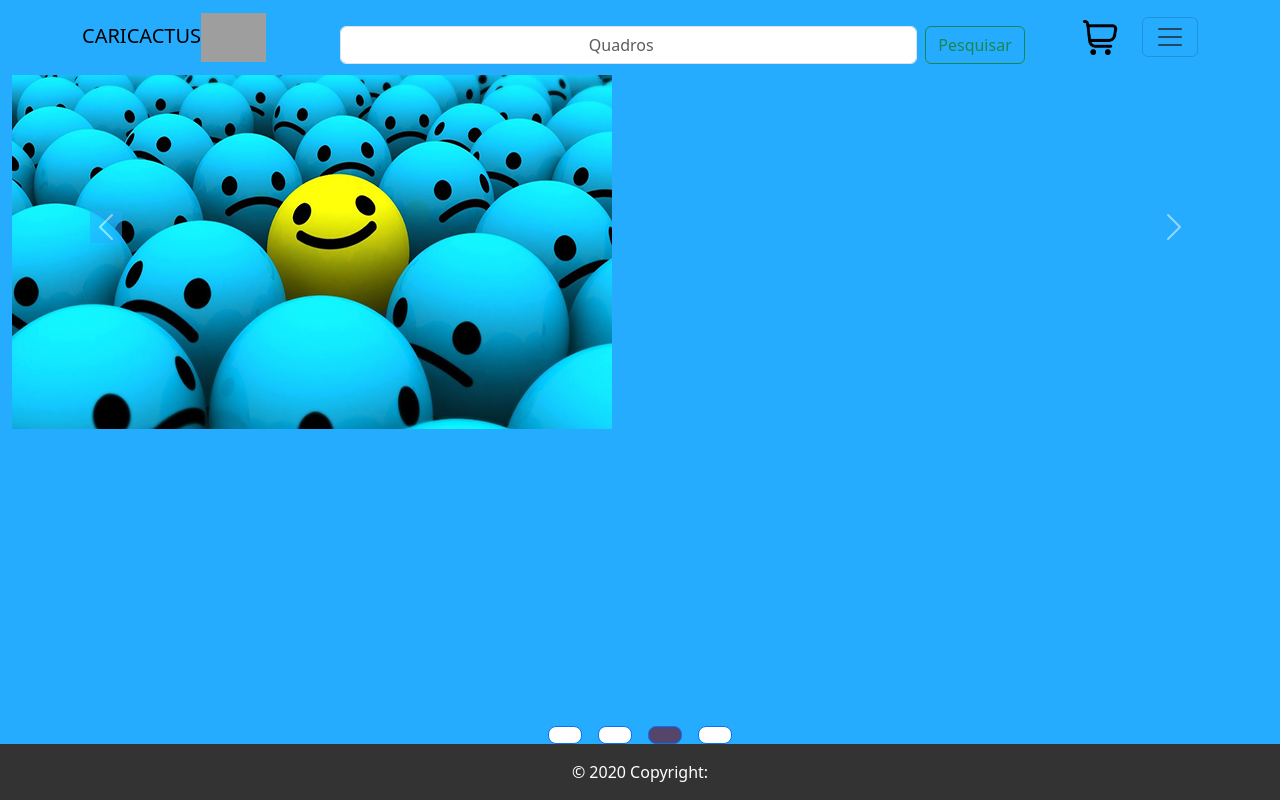
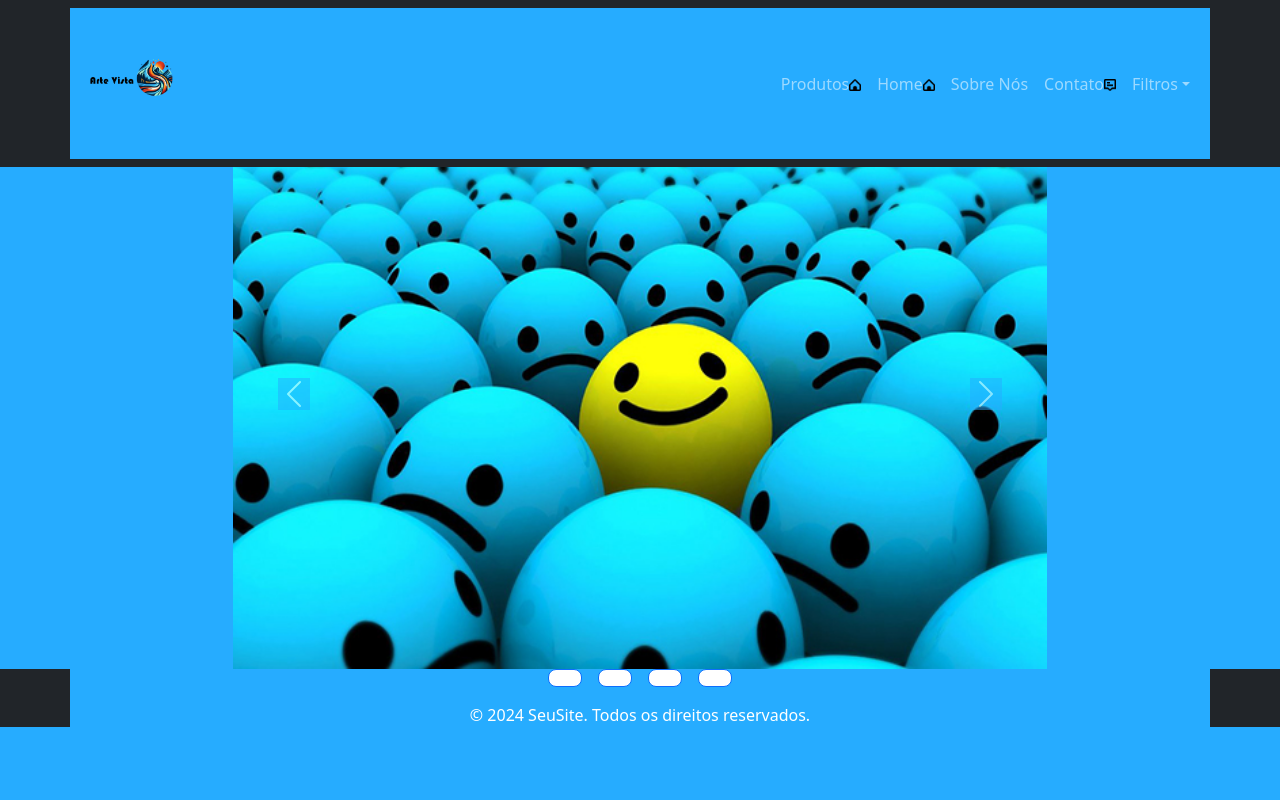
Before and after one commit to amanciogabriel/site-de-exportacao, a Laravel app: page / in a window 1280 px wide. Run offline with Laravel 12, Linux system fonts and the light colour scheme; grey boxes are pictures that could not be loaded.

Commit message:
arrumando body

```diff
--- a/public/css/appblade.css
+++ b/public/css/appblade.css
@@ -10,3 +10,6 @@
 .dropdown-menu{
     background: transparent;
 }
+.bg-dark {
+    background-color: black\;
+}
--- a/resources/views/app/home.blade.php
+++ b/resources/views/app/home.blade.php
@@ -4,28 +4,31 @@
     <title>Home</title>
 @endsection
 
-<!------ Serapação ---->
-
 @section('css')
     <link rel="stylesheet" href="{{asset('css/Homeblade.css')}}">
 @endsection
 
-<!------ Separação ---->
+@section('js')
+    <script src="{{ asset('js/homeblade.js') }}"></script>
+@endsection
 
 @section('body')
-<div id="carouselExampleIndicators" class="carousel slide carousel" data-bs-ride="carousel">
+    <div class="container-fluid mt-5">
+        <div class="row justify-content-center">
+            <div class="col-md-8">
+                <div id="carouselExampleIndicators" class="carousel slide" data-bs-ride="carousel">
                     <div class="carousel-inner">
                         <div class="carousel-item active">
-          <img src="{{asset('img/feliz.jpg')}}" class="d-block" alt="Banner 1">
+                            <img src="{{asset('img/feliz.jpg')}}" class="d-block w-100" alt="Banner 1">
                         </div>
                         <div class="carousel-item">
-          <img src="{{asset('img/image1.jpg')}}" class="d-block" alt="Banner 2">
+                            <img src="{{asset('img/image1.jpg')}}" class="d-block w-100" alt="Banner 2">
                         </div>
                         <div class="carousel-item">
-          <img src="{{asset('img/image3.jpg')}}" class="d-block" alt="Banner 3">
+                            <img src="{{asset('img/image3.jpg')}}" class="d-block w-100" alt="Banner 3">
                         </div>
                     </div>
-  <button class="carousel-control-prev" type="button" data-bs-target="# ExampleIndicators" data-bs-slide="prev">
+                    <button class="carousel-control-prev" type="button" data-bs-target="#carouselExampleIndicators" data-bs-slide="prev">
                         <span class="carousel-control-prev-icon" aria-hidden="true"></span>
                         <span class="visually-hidden">Previous</span>
                     </button>
@@ -33,19 +36,9 @@
                         <span class="carousel-control-next-icon" aria-hidden="true"></span>
                         <span class="visually-hidden">Next</span>
                     </button>
-  <!-- Remove the container if you want to extend the Footer to full width. -->
-<div class="container-fluid my-9 mb-9">
-
-
-
                 </div>
-<!-- End of .container -->
+                <!-- End of carousel -->
             </div>
-<div class="container-fluid mt-9">
-  @yield('body')
+        </div>
     </div>
 @endsection
-
-@section('js')
-    <script src="{{ asset('js/homeblade.js') }}"></script>
-@endsection
--- a/resources/views/layouts/app.blade.php
+++ b/resources/views/layouts/app.blade.php
@@ -10,25 +10,16 @@
     @yield('css')
 
     <link rel="stylesheet" href="{{asset('css/appblade.css')}}">
-
-@section('body')
 </head>
 <body>
 
-<nav class="navbar fixed-top">
+<nav class="navbar navbar-expand-lg navbar-dark bg-dark fixed-top">
     <div class="container">
-        <a class="navbar-brand" href="{{ route('home')}}">CARICACTUS<img class="logo" width="65px" src="{{asset('img/elemento-1.png')}}"></a>
-
-        <form class="d-flex mt-3" role="search">
-            <input class="form-control me-2" type="search" placeholder="Quadros" aria-label="Search">
-            <button class="btn btn-outline-success bg-transparent" type="submit">Pesquisar</button>
-        </form>
-        <div class="d-flex justify-content-end align-items-center">
-            <img width="35px" src="{{ asset('img/carrinho.png') }}" class="me-4">
+        <a class="navbar-brand" href="{{ route('home')}}"><img class="logo" width="100px" src="{{asset('img/logocerta.png')}}"></a>
         <button class="navbar-toggler" type="button" data-bs-toggle="offcanvas" data-bs-target="#offcanvasNavbar" aria-controls="offcanvasNavbar" aria-label="Toggle navigation">
             <span class="navbar-toggler-icon"></span>
         </button>
-        </div>
+
         <div class="offcanvas offcanvas-end" tabindex="-1" id="offcanvasNavbar" aria-labelledby="offcanvasNavbarLabel">
             <div class="offcanvas-header">
                 <h5 class="offcanvas-title" id="offcanvasNavbarLabel">MENU</h5>
@@ -49,7 +40,7 @@
                         <a class="nav-link" aria-current="page" href="{{ route('contato.submit') }}">Contato<img class="logo" width="12px" src="{{asset('img/comentario.png')}}"></a>
                     </li>
                     <li class="nav-item dropdown">
-                        <a class="nav-link dropdown-toggle" href="#" role="button" data-bs-toggle="dropdown" aria-expanded="page">filtros</a>
+                        <a class="nav-link dropdown-toggle" href="#" role="button" data-bs-toggle="dropdown" aria-expanded="page">Filtros</a>
                         <ul class="dropdown-menu">
                             <li><a class="dropdown-item" href="#">Cor</a></li>
                             <li><a class="dropdown-item" href="#">Tamanho</a></li>
@@ -61,32 +52,37 @@
         </div>
     </div>
 </nav>
-{{-- body --}}
-<div class="container-fluid mt-4">
+
+<div class="container-fluid mt-5 pt-4">
     @yield('body')
 </div>
-<footer class="text-center text-lg-start fixed-bottom" style="background-color: #000000;">
-    <div class="container-fluid d-flex justify-content-center">
+
+<footer class="footer bg-dark text-center text-white">
+    <div class="container">
+        <div class="row">
+            <div class="col-lg-12">
+                <div class="d-flex justify-content-center">
                     <button type="button" class="btn btn-primary btn-lg btn-floating mx-2" style="background-color: #ffffff;">
                         <i class="fab fa-facebook-f"></i>
                     </button>
                     <button type="button" class="btn btn-primary btn-lg btn-floating mx-2" style="background-color: #ffffff;">
                         <i class="fab fa-youtube"></i>
                     </button>
-      <button type="button" class="btn btn-primary btn-lg btn-floating mx-2" style="background-color: #54456b;">
+                    <button type="button" class="btn btn-primary btn-lg btn-floating mx-2" style="background-color: #ffffff;">
                         <i class="fab fa-instagram"></i>
                     </button>
                     <button type="button" class="btn btn-primary btn-lg btn-floating mx-2" style="background-color: #ffffff;">
                         <i class="fab fa-twitter"></i>
                     </button>
                 </div>
+                <div class="text-center mt-3">
+                    <p class="mb-0">© 2024 SeuSite. Todos os direitos reservados.</p>
+                </div>
+            </div>
+        </div>
+    </div>
+</footer>
 
-    <!-- Copyright -->
-    <div class="text-center text-white p-3" style="background-color: rgba(255, 255, 255, 0.2);">
-      © 2020 Copyright:
-    </div>
-    <!-- Copyright -->
-  </footer>
 
 <script src="https://cdn.jsdelivr.net/npm/bootstrap@5.3.3/dist/js/bootstrap.bundle.min.js"></script>
 
```
Also changed, not shown: database/database.sqlite, public/img/logocerta.png (renamed from public/img/logo-compelto.png). Lines whose indentation alone changed are shown as unchanged.
